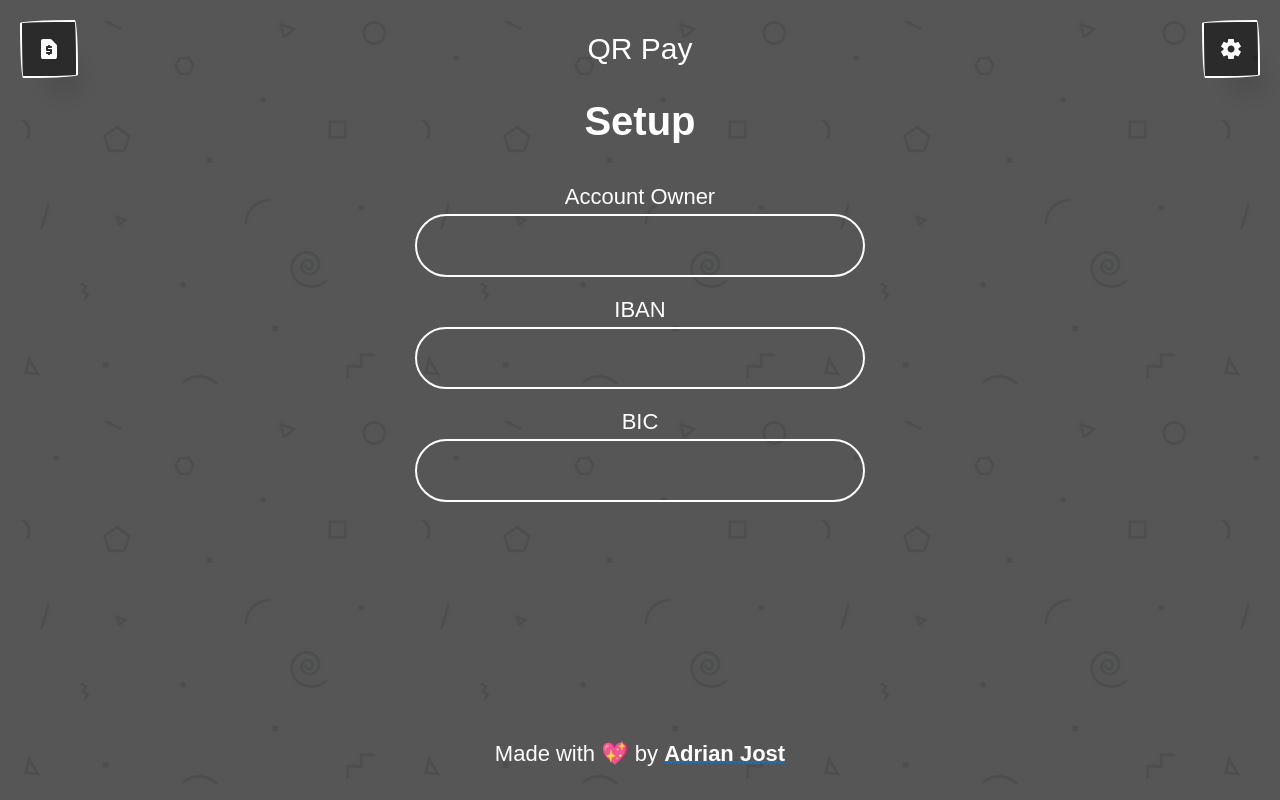
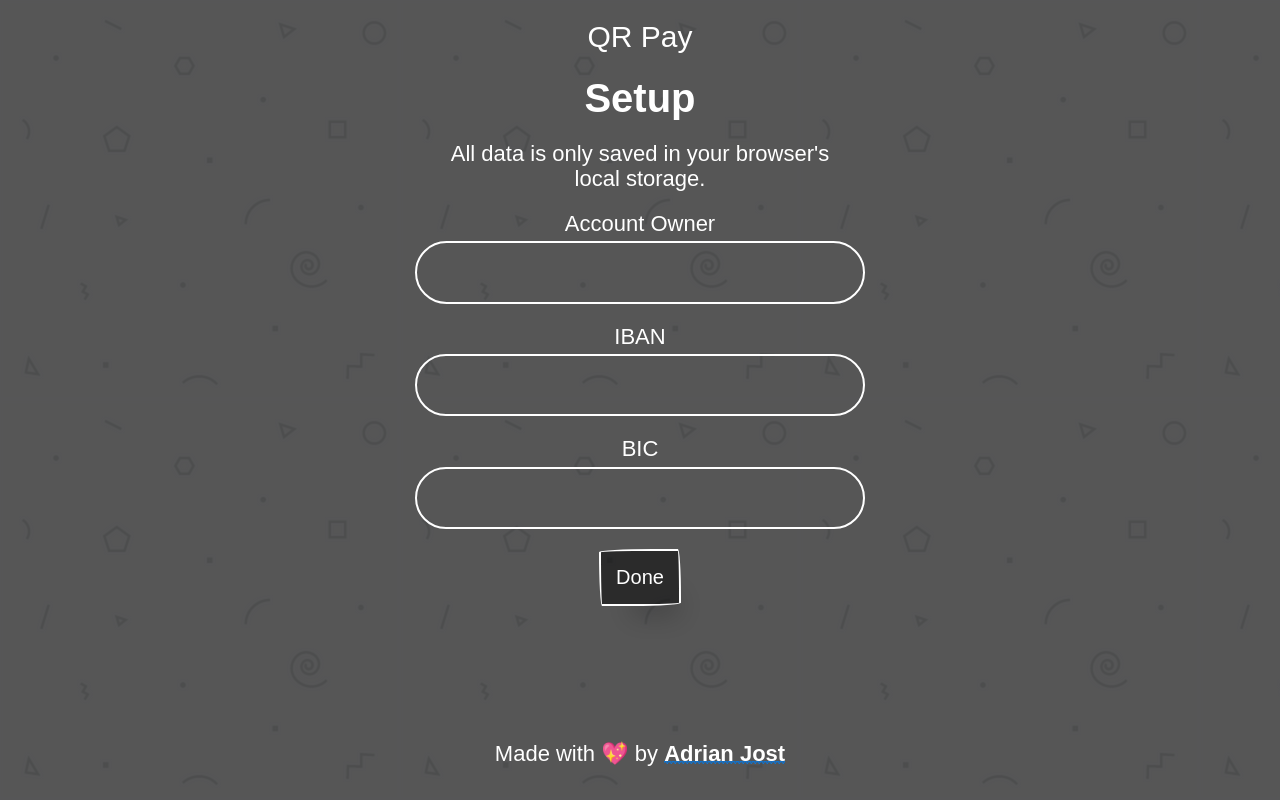
Before and after one commit to adrianjost/qrpay, a SvelteKit app: page /setup in a window 1280 px wide. Built offline with nearby package versions, Linux system fonts and the light colour scheme; a web font is replaced by a local one.

Commit message:
✨ add onboarding user flow

```diff
--- a/src/lib/storage.ts
+++ b/src/lib/storage.ts
@@ -41,6 +41,12 @@ export const dataFields = {
 	owner: persistedState('owner', ''),
 	iban: persistedState('iban', ''),
 	bic: persistedState('bic', ''),
-	amountInEuro: persistedState('amountInEuro', 0),
+	amountInEuro: persistedState('amountInEuro', 0.0),
 	purpose: persistedState('purpose', '')
 };
+
+import { derived } from 'svelte/store';
+export const setupCompleted = derived(
+	[dataFields.owner, dataFields.iban],
+	([$owner, $iban]) => $owner !== '' && $iban !== ''
+);
--- a/src/routes/+layout.svelte
+++ b/src/routes/+layout.svelte
@@ -1,12 +1,18 @@
 <script lang="ts">
 	import '../app.css';
-
+	import { setupCompleted } from '$lib/storage';
+	import { page } from '$app/state';
 	let { children } = $props();
 </script>
 
 <div class="app">
 	<header>
-		<a href="/" title="Request a payment" class="paper-btn">
+		{#if $setupCompleted}
+			<a
+				href="/"
+				title="Request a payment"
+				class="paper-btn{ page.url.pathname === '/' ? ' disabled' : '' }"
+			>
 				<svg
 					xmlns="http://www.w3.org/2000/svg"
 					height="24px"
@@ -18,8 +24,14 @@
 					/></svg
 				>
 			</a>
+		{/if}
 		<h1>QR Pay</h1>
-		<a href="/setup" class="paper-btn" title="Setup account">
+		{#if $setupCompleted}
+			<a
+				href="/setup"
+				class="paper-btn{ page.url.pathname === '/setup' ? ' disabled' : '' }"
+				title="Setup account"
+			>
 				<svg
 					xmlns="http://www.w3.org/2000/svg"
 					height="24px"
@@ -31,6 +43,7 @@
 					/></svg
 				>
 			</a>
+		{/if}
 	</header>
 
 	<main>
@@ -59,6 +72,8 @@
 	}
 	header h1 {
 		margin: 0;
+		text-align: center;
+		flex-grow: 1;
 		font-size: 1.5rem;
 	}
 	header a {
--- a/src/routes/+page.svelte
+++ b/src/routes/+page.svelte
@@ -1,5 +1,5 @@
 <script lang="ts">
-	import { dataFields } from '$lib/storage';
+	import { dataFields, setupCompleted } from '$lib/storage';
 	import type QRCodeStyling from 'qr-code-styling';
 	let { amountInEuro, purpose, owner, iban, bic } = dataFields;
 	import { onMount, onDestroy } from 'svelte';
@@ -81,9 +81,7 @@
 	const unsubscribers: Array<() => void> = [];
 
 	onMount(() => {
-		const ownerValue = get(owner);
-		const ibanValue = get(iban);
-		if (!ownerValue || !ibanValue) {
+		if (!get(setupCompleted)) {
 			goto('/setup');
 			return;
 		}
--- a/src/routes/setup/+page.svelte
+++ b/src/routes/setup/+page.svelte
@@ -1,6 +1,7 @@
 <script lang="ts">
+	import { goto } from '$app/navigation';
 	import InputField from '$lib/InputField.svelte';
-	import { dataFields } from '$lib/storage';
+	import { dataFields, setupCompleted } from '$lib/storage';
 	let { owner, iban, bic } = dataFields;
 </script>
 
@@ -10,25 +11,38 @@
 </svelte:head>
 
 <form class="layout-inputs">
-	<h1>Setup</h1>
+	<header>
+		<h1>Setup</h1>
+		<p>All data is only saved in your browser's local storage.</p>
+	</header>
 	<InputField label="Account Owner">
-		<input type="text" name="owner" bind:value={$owner} />
+		<input type="text" name="owner" bind:value={$owner} required />
 	</InputField>
 	<InputField label="IBAN">
-		<input type="text" name="iban" bind:value={$iban} />
+		<input type="text" name="iban" bind:value={$iban} required />
 	</InputField>
 	<InputField label="BIC">
 		<input type="text" name="bic" bind:value={$bic} />
 	</InputField>
+
+	<button type="button" class="paper-btn" on:click={() => goto('/')} disabled={!setupCompleted}>
+		Done
+	</button>
 </form>
 
 <style>
-	h1 {
+	header {
 		text-align: center;
+	}
+	header h1 {
 		margin: 0 auto 1rem;
 		font-size: 2rem;
 		text-align: center;
 		font-weight: bold;
+	}
+	header p {
+		margin: 0;
+		text-wrap: pretty;
 	}
 	.layout-inputs {
 		display: flex;
```
Lines whose indentation alone changed are shown as unchanged.
